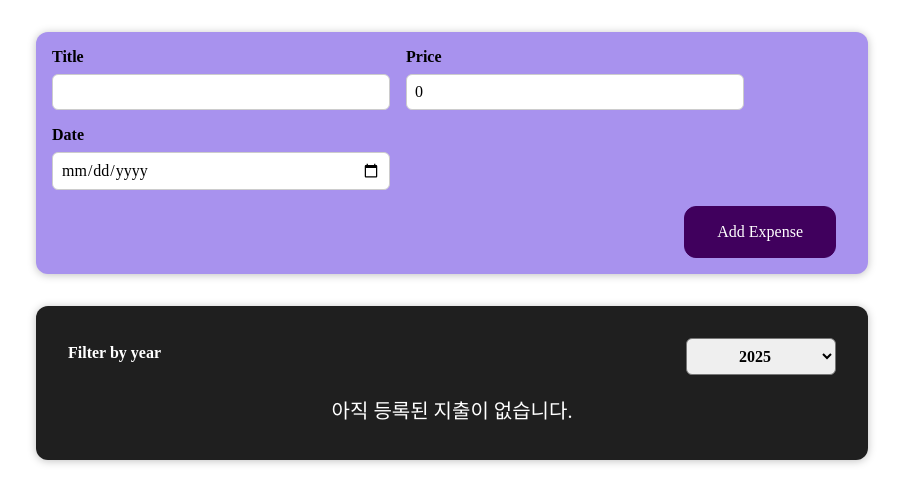
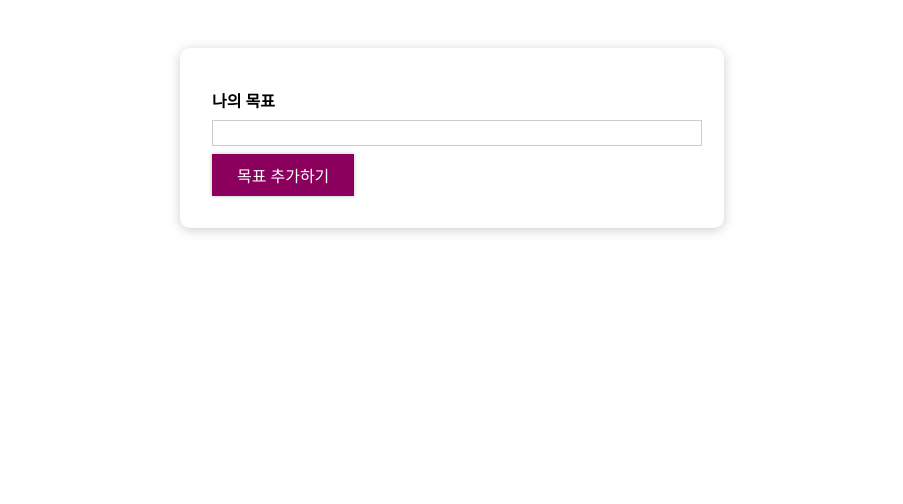
Before and after one commit to EunHyeokLee123/Playdata_React, a React (Vite) app in the folder React_study_01_0408/: page / in a window 1280 px wide. Shown: the top 504 px of the page, without its empty margins (188-1091 px from the left). Built offline with nearby package versions, Linux system fonts and the light colour scheme.

Commit message:
목표 추가와 삭제 기능 구현

```diff
--- a/React_study_01_0408/src/App.css
+++ b/React_study_01_0408/src/App.css
@@ -1,15 +1,14 @@
-.expenses {
-  padding: 1rem;
-  background-color: rgb(31, 31, 31);
-  margin: 2rem auto;
-  width: 50rem;
-  max-width: 95%;
-  border-radius: 12px;
-  box-shadow: 0 1px 8px rgba(0, 0, 0, 0.25);
+#goals {
+  width: 35rem;
+  max-width: 90%;
+  margin: 3rem auto;
 }
 
-p {
-  color: #fff;
-  font-size: 20px;
-  text-align: center;
+#goal-form {
+  width: 30rem;
+  max-width: 90%;
+  margin: 3rem auto;
+  padding: 2rem;
+  box-shadow: 0 2px 12px rgba(0, 0, 0, 0.2);
+  border-radius: 10px;
 }
--- a/React_study_01_0408/src/App.jsx
+++ b/React_study_01_0408/src/App.jsx
@@ -1,91 +1,33 @@
 import React, { useState } from 'react';
+import CourseInput from './components/CourseGoals/CourseInput';
+import CourseList from './components/CourseGoals/CourseList';
 import './App.css';
-import './components/Example';
-import ExpenseItem from './components/expenses/ExpenseItem';
-// @ts-ignore
-import NewExpense from './components/newExpense/NewExpense';
-import ExpenseFilter from './components/expenses/ExpenseFilter';
-import Card from './UI/Card';
 
-function App() {
-  /*
-    jsx : 리액트에서 사용하는 특수한 js문법, 태그를 그대로 쓰면 알아서 변환
-     html처럼 보이지만, 실제로 html은 아님.
+const App = () => {
+  // 목표 데이터의 상태 관리 배열
+  const [goals, setGoals] = useState([]);
 
-    - 규칙 :
-    1. return안에있는 태그는 반드시 하나의 태그로 묶여야 함.
-    2. 빈 태그(닫는 태그가 없는)는 반드시 /> 로 마감
-    3. 태그의 class속성은 자바스크립트 키워드 class와 겹쳐서 className으로 표기
-    4. 의미없는 부모는 <React.Fragment>로 감싸면 됨
-    <> 비어 놓으면 자동으로 React.Fragmnet로 인식함
-    5. 변수값이나 함수를 출력할 때는 {}로 감싸면 됨.
-  */
-
-  // const $h1 = React.createElement('h1', null,'안뇽 React');
-
-  const expenses = [
-    { id: 1, title: '냠냠치킨', price: 19000, date: new Date(2023, 6, 19) },
-    { id: 2, title: '양파', price: 5000, date: new Date(2022, 5, 20) },
-    { id: 3, title: '도미노피자', price: 35000, date: new Date(2021, 3, 21) },
-    { id: 4, title: '마라탕후루', price: 18000, date: new Date(2024, 11, 13) },
-  ];
-
-  // 지출 객체 배열을 상태 변수로 관리하기
-  // 변화가 생기면 리렌더링을 하기 위해서
-  const [expenseList, setExpenseList] = useState(expenses);
-
-  // 선택된 연도값 상태 관리 (현재 연도를 초기값)
-  // 연도가 바뀌면 렌더링을 다시 되게 하기 위해서
-  const [filterdYear, setFilteredYear] = useState(
-    new Date().getFullYear().toString(),
-  );
-
-  // 자식 컴포넌트인 ExpenseFilter에 내려줄 함수
-  // 매개값으로 ExpenseFilter에서 선택된 연도를 받음.
-  const filterChangeHandler = (selectedYear) => {
-    setFilteredYear(selectedYear); // 사용자가 선택한 연도로 상태를 변경
+  // CourseInput에게 전달할 함수
+  const onAddGoal = (goal) => {
+    setGoals([...goals, goal]);
   };
 
-  // 자식 컴포넌트의 데이터를 부모 컴포넌트에서 받아내는 함수
-  // props drilling
-  const addExpenseHandler = (newEx) => {
-    const modiEx = { id: expenseList[expenseList.length - 1].id + 1, ...newEx };
-    // 기존 expenseList에 modiEx를 추가, setter를 통해서 변경해야 변화감지
-    setExpenseList([...expenseList, modiEx]);
+  const onRemoveGoal = (id) => {
+    // 필터를 통해 기존의 배열을 받아서, 해당 id를 가진 goal을
+    // 배열의 filter로 걸러냄
+    setGoals((prev) => prev.filter((r) => r.id !== id));
   };
 
-  // 고차함수 filter를 따로 분리 -> 필터링 결과가 비었을 경우 없다고
-  // 얘기하기 위해서
-  const filteredItem = expenseList.filter(
-    (r) => r.date.getFullYear().toString() === filterdYear,
+  return (
+    <div>
+      <section id='goal-form'>
+        <CourseInput onAdd={onAddGoal} />
+      </section>
+      <section id='goals'>
+        <CourseList items={goals} onRemove={onRemoveGoal} />
+      </section>
+    </div>
   );
-
-  // 조건부 렌더링을 위한 변수 -> 기본값으로 없다고 깔아놓음.
-  // 변수에 p태그를 넣음.
-  let expenseContent = <p>아직 등록된 지출이 없습니다.</p>;
-
-  // 혹시 필터링 된 결과가 하나라도 존재한다면?
-  // 필터링된 결과를 ExpenseItem으로 맵핑하자.
-  if (filteredItem.length > 0) {
-    expenseContent = filteredItem.map((r) => (
-      <ExpenseItem
-        key={r.id} // 반복문을 통해 같은 컴포넌트를 표현할 때, 각각을 구분할 수 있게
-        title={r.title} // 해주는 props의 값값
-        price={r.price}
-        date={r.date}
-      />
-    ));
-  }
-
-  return (
-    <>
-      <NewExpense onAddExpense={addExpenseHandler} />
-      <Card className='expenses'>
-        <ExpenseFilter onChangeFilter={filterChangeHandler} />
-        {expenseContent}
-      </Card>
-    </>
-  );
-}
+};
 
 export default App;
--- /dev/null
+++ b/React_study_01_0408/src/UI/Button.css
@@ -0,0 +1,20 @@
+.button {
+  font: inherit;
+  padding: 0.5rem 1.5rem;
+  border: 1px solid #8b005d;
+  color: white;
+  background: #8b005d;
+  box-shadow: 0 0 4px rgba(0, 0, 0, 0.26);
+  cursor: pointer;
+}
+
+.button:focus {
+  outline: none;
+}
+
+.button:hover,
+.button:active {
+  background: #ac0e77;
+  border-color: #ac0e77;
+  box-shadow: 0 0 8px rgba(0, 0, 0, 0.26);
+}
--- /dev/null
+++ b/React_study_01_0408/src/UI/Button.jsx
@@ -0,0 +1,18 @@
+import React from 'react';
+import './Button.css';
+
+const Button = ({ children, type, className, onClick }) => {
+  // ?? : null 병합 연산자 -> 좌항의 변수가 null 혹은 undefined일 경우
+  // 우항의 값을 대체. className이 null 또는 undefined이면 ''가 입력됨.
+  const cn = `button ${className ?? ''}`;
+
+  return (
+    // props로 받은 type, 이벤트, 버튼 글씨 등
+    // 버튼을 구성할 때 필요한 모든 요소를 받음.
+    <button type={type} className={cn} onClick={onClick}>
+      {children}
+    </button>
+  );
+};
+
+export default Button;
--- /dev/null
+++ b/React_study_01_0408/src/components/CourseGoals/CourseInput.css
@@ -0,0 +1,24 @@
+.form-control {
+  margin: 0.5rem 0;
+}
+
+.form-control label {
+  font-weight: bold;
+  display: block;
+  margin-bottom: 0.5rem;
+}
+
+.form-control input {
+  display: block;
+  width: 100%;
+  border: 1px solid #ccc;
+  font: inherit;
+  line-height: 1.5rem;
+  padding: 0 0.25rem;
+}
+
+.form-control input:focus {
+  outline: none;
+  background: #fad0ec;
+  border-color: #8b005d;
+}
--- /dev/null
+++ b/React_study_01_0408/src/components/CourseGoals/CourseInput.jsx
@@ -0,0 +1,38 @@
+import React, { useState } from 'react';
+import './CourseInput.css';
+import Button from '../../UI/Button';
+
+const CourseInput = ({ onAdd }) => {
+  // 입력창 상태 변수
+  const [enteredText, setEnteredText] = useState('');
+
+  const handleSubmit = (e) => {
+    // 일단 submit 기능 비활성
+    e.preventDefault();
+
+    // App.jsx(부모)에게 데이터를 매개값으로 전달
+    onAdd({
+      id: Math.random().toString(),
+      text: enteredText,
+    });
+
+    // 전송이 끝나면 입력창 비우기
+    setEnteredText('');
+  };
+
+  const handleInput = (e) => {
+    setEnteredText(e.target.value);
+  };
+
+  return (
+    <form onSubmit={handleSubmit}>
+      <div className='form-control'>
+        <label>나의 목표</label>
+        <input type='text' value={enteredText} onChange={handleInput} />
+      </div>
+      <Button type='submit'>목표 추가하기</Button>
+    </form>
+  );
+};
+
+export default CourseInput;
--- /dev/null
+++ b/React_study_01_0408/src/components/CourseGoals/CourseItem.css
@@ -0,0 +1,8 @@
+.goal-item {
+  margin: 1rem 0;
+  background: #8b005d;
+  box-shadow: 0 2px 8px rgba(0, 0, 0, 0.26);
+  color: white;
+  padding: 1rem 2rem;
+  cursor: pointer;
+}
--- /dev/null
+++ b/React_study_01_0408/src/components/CourseGoals/CourseItem.jsx
@@ -0,0 +1,26 @@
+import React from 'react';
+import './CourseItem.css';
+
+const CourseItem = ({ item, onRemove }) => {
+  /*
+   1. li태그에 클릭이벤트가 걸려야 함
+   2. App.jsx에 있는 goals배열에서 클릭한 아이템을 찾아서 지워야함.
+   3. 클릭한 아이템을 App.jsx가 찾게하기위해 자신의 id값을 App.jsx로 끌어올려보냄
+   4. App.jsx에서는 받은 id를 기반으로 goals배열에서 해당 아이템을 제거후 상태변경을 통해 리렌더링
+  */
+
+  const { id, text } = item;
+
+  const handleDelete = (e) => {
+    // onClick한 객체의 id는 바로 선택 가능
+    onRemove(id);
+  };
+
+  return (
+    <li className='goal-item' id={id} onClick={handleDelete}>
+      {text}
+    </li>
+  );
+};
+
+export default CourseItem;
--- /dev/null
+++ b/React_study_01_0408/src/components/CourseGoals/CourseList.css
@@ -0,0 +1,5 @@
+.goal-list {
+  list-style: none;
+  margin: 0;
+  padding: 0;
+}
--- /dev/null
+++ b/React_study_01_0408/src/components/CourseGoals/CourseList.jsx
@@ -0,0 +1,15 @@
+import React from 'react';
+import './CourseList.css';
+import CourseItem from './CourseItem';
+
+const CourseList = ({ items, onRemove }) => {
+  return (
+    <ul className='goal-list'>
+      {items.map((goal) => (
+        <CourseItem item={goal} onRemove={onRemove} />
+      ))}
+    </ul>
+  );
+};
+
+export default CourseList;
```
